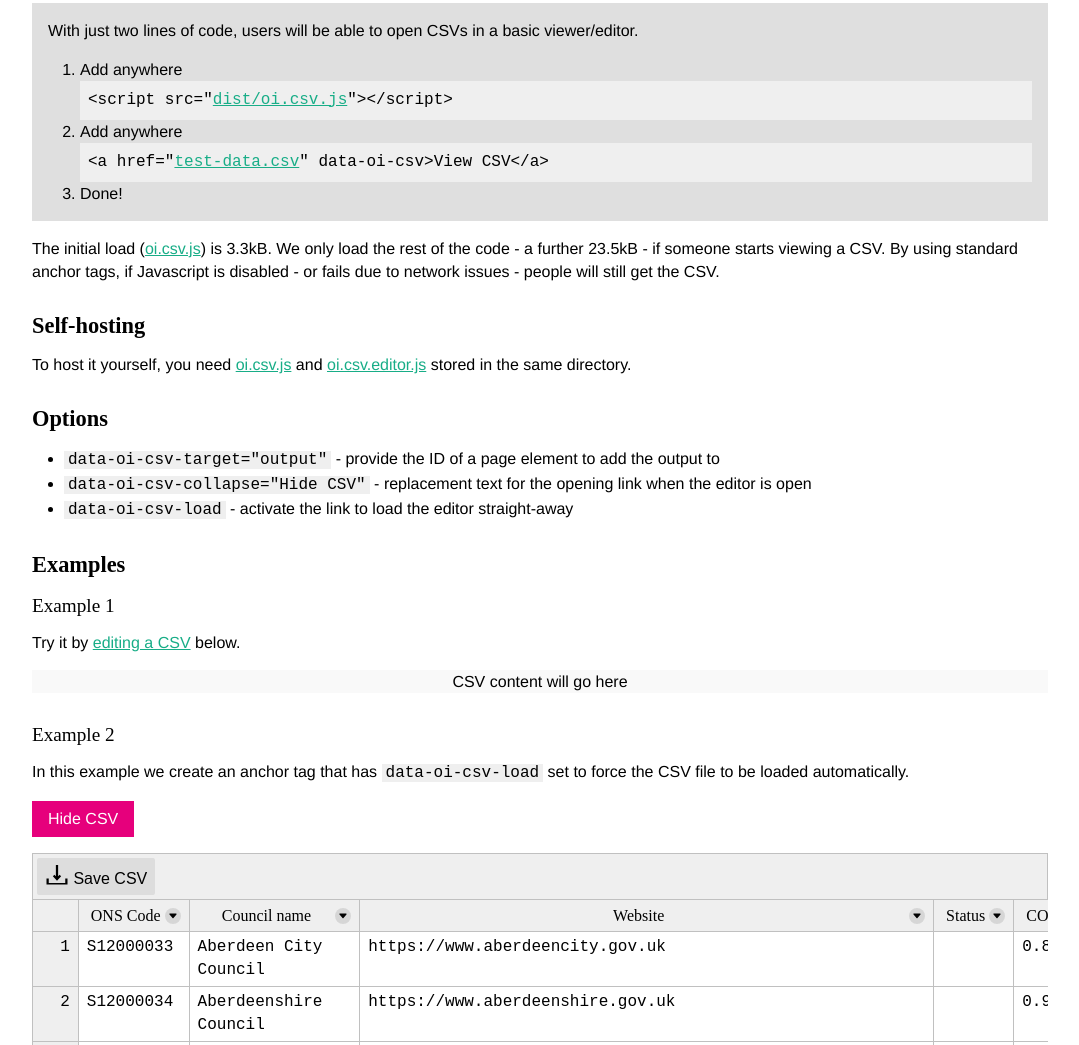
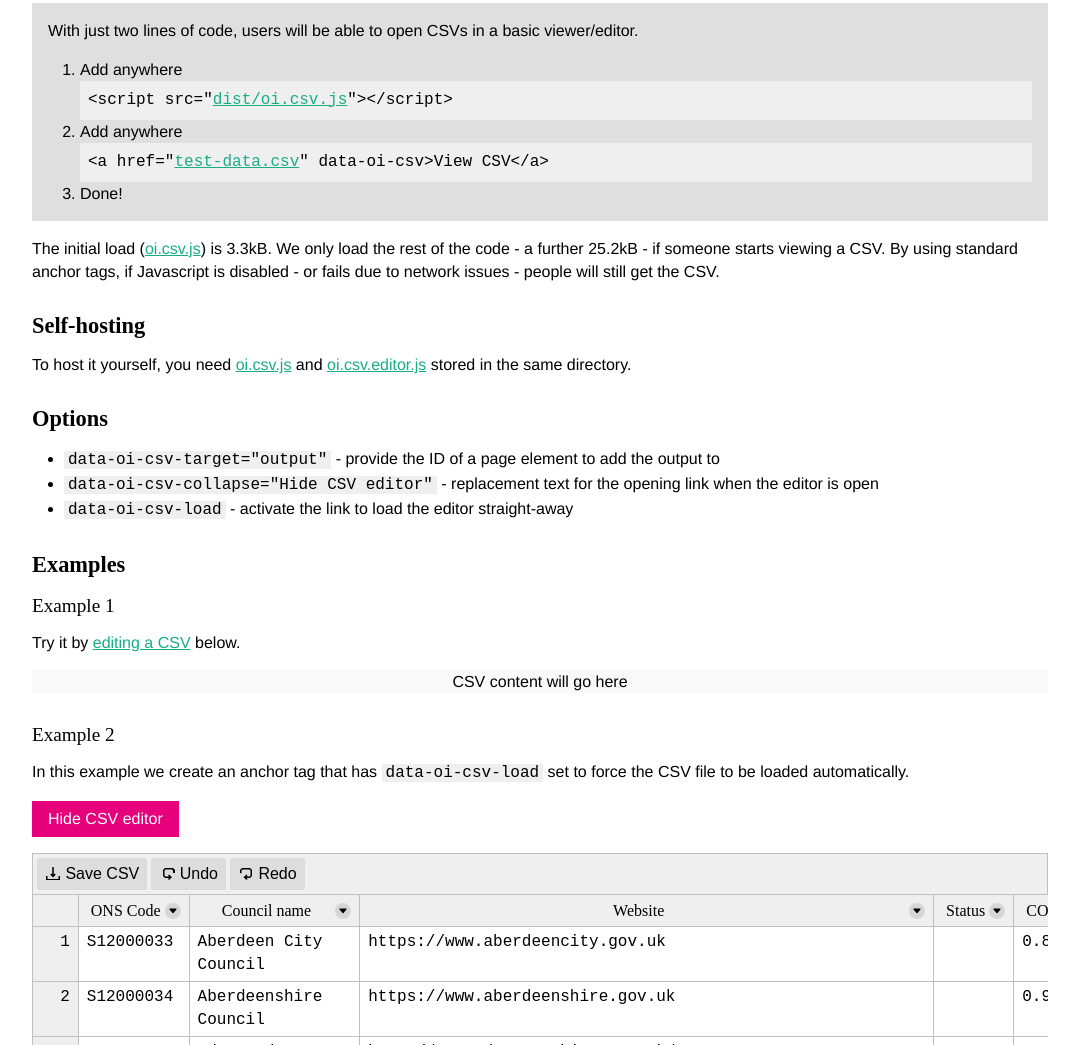
Before and after one commit to open-innovations/oi.csv.js, a plain HTML site: page index.html in a window 1280 px wide. Shown: the part 569-1614 px from the top of the page, without its empty margins (100-1179 px from the left). Drawn offline with Linux system fonts and the light colour scheme; a web font is replaced by a local one.

Commit message:
Add undo/redo

```diff
--- a/dist/oi.csv.editor.js
+++ b/dist/oi.csv.editor.js
@@ -18,9 +18,9 @@
 	var styles = document.createElement('style');
 	styles.innerHTML = `
 	.oi-viz-wrapper { --bg: #efefef; --border: silver; --hover: rgba(249, 188, 38,0.4); --select: rgba(11, 87, 208, 0.2); --select-hover: rgba(11, 87, 208, 0.4); --select-border: rgba(11, 87, 208, 1); }
-	.oi-menu-bar { background: var(--bg); padding: 0.25rem; border: 1px solid var(--border); }
+	.oi-menu-bar { background: var(--bg); padding: 0.25rem; border: 1px solid var(--border); text-align: left; display: flex; gap: 0.25em; }
 	.oi-menu-bar button { font-size:1em; padding: 0.25em 0.5em; line-height: 0; line-height: 1.5rem; border-radius: 2px; background: #ddd; }
-	.oi-menu-bar button svg { width: 1.5rem; height: 1.5rem; vertical-align: -.125em; }
+	.oi-menu-bar button svg { width: 1em; height: 1em; vertical-align: -.125em; }
 	.oi-viz-table-holder { overflow: auto; max-width: 100%; max-height: 80vh; }
 	.oi-viz-table { border-collapse: separate; }
 	.oi-viz-table td.row { text-align: right; }
@@ -48,7 +48,7 @@
 	document.head.prepend(styles);
 
 	OI.CSVEditor = function(lnk,opts){
-		var n,v,raw,msg,_url,el,loading,table,menu,holder,wrapper,_obj,_open = false;
+		var n,v,raw,msg,_url,el,loading,table,menu,holder,wrapper,_obj,_open = false,memory = [],_memory = 0;
 		if(!opts) opts = {};
 
 		n = "OI CSVEditor";
@@ -290,7 +290,7 @@
 			}
 			return this;
 		};
-		this.updateTable = function(){
+		this.updateTable = function(nosave){
 			var c,r,th,tr,nc,html;
 
 			if(!table){
@@ -298,12 +298,10 @@
 				table = el.querySelector('table');
 				holder = el.querySelector('.oi-viz-table-holder');
 				wrapper = el.querySelector('.oi-viz-wrapper');
-				// Create a save button
-				var save = document.createElement('button');
-				save.innerHTML = '<svg xmlns="http://www.w3.org/2000/svg" fill="currentColor" viewBox="0 0 16 16"><path d="M7.25,2h1.5v7.5l1,-1 1,1 -2.75,3 -2.75,-3 1,-1 1,1 v-7.5zM1,15 v-4h1.5v3h11v-3h1.5v4h-14z" /></svg> Save CSV';
-				save.setAttribute('aria-label','Save CSV');
-				save.addEventListener('click',function(){ _obj.saveCSV(); });
-				el.querySelector('.oi-menu-bar').appendChild(save);
+				menubar = el.querySelector('.oi-menu-bar');
+				var save = addButton(menubar,{'label':'Save CSV','html':'<svg xmlns="http://www.w3.org/2000/svg" fill="currentColor" viewBox="0 0 16 16"><path d="M7.25,2h1.5v7.5l1,-1 1,1 -2.75,3 -2.75,-3 1,-1 1,1 v-7.5zM1,15 v-4h1.5v3h11v-3h1.5v4h-14z" /></svg> Save CSV','click':function(){ _obj.saveCSV(); }});
+				var undo = addButton(menubar,{'label':'Undo','html':'<svg xmlns="http://www.w3.org/2000/svg" fill="currentColor" viewBox="0 0 16 16"><path d="M14,8v-2.5l-1,-1h-6.5l-1,1v5l1,1h3.5l-1,-1 1,-1 3,2.75 -3,2.75 -1,-1 1,-1h-4l-2,-2v-6l2,-2h8l2,2v3z" /></svg> Undo','click':function(){_obj.loadMemory(1);}});
+				var redo = addButton(menubar,{'label':'Redo','html':'<svg xmlns="http://www.w3.org/2000/svg" fill="currentColor" viewBox="0 0 16 16"><path d="M2,8v-3l2,-2h8l2,2v6l-2,2h-3.5l1,1 -1,1 -3,-2.75 3,-2.75 1,1 -1,1h3l1,-1v-5l-1,-1h-7l-1,1v3z" /></svg> Redo','click':function(){_obj.loadMemory(-1);}});
 			}
 
 			html = '';
@@ -436,7 +434,7 @@
 			}else{
 				msg.log('No data loaded.');
 			}
-			this.updateCSV();
+			this.updateCSV(nosave);
 			return this;
 		};
 		this.updateByDom = function(e){
@@ -471,7 +469,7 @@
 			}
 			return this;
 		};
-		this.updateCSV = function(){
+		this.updateCSV = function(nosave){
 			this._csv = this.buildCSV();
 
 			// Update original source
@@ -480,6 +478,18 @@
 				a.value = this._csv;
 			}
 
+			if(!nosave){
+				// Store memory
+				if(_memory > 0){
+					// Remove any memory before the current location (like over-write)
+					//memory = memory.slice(_memory,);
+					console.log('remove memory',_memory);
+				}
+				// Store the current situation
+				memory.unshift({'data':clone(this.data),'order':clone(this.order)});
+				// Remove old steps
+				if(memory.length > 20) memory = memory.slice(0,20);
+			}
 			return this;
 		};
 		this.buildCSV = function(){
@@ -502,7 +512,7 @@
 		};
 		this.saveCSV = function(){
 			var str,file,type,c,r,m,cols;
-			file = _url||"test.csv";
+			file = _url||"data.csv";
 			file = file.substring(file.lastIndexOf("\/")+1,);
 			type = "text/csv";
 
@@ -527,6 +537,23 @@
 		this.toggleMenu = function(e){
 			return menu.toggle(e);
 		};
+		this.loadMemory = function(delta){
+			_memory += delta;
+			if(_memory < 0){
+				_memory = 0;
+				delta = 0;
+			}else if(_memory >= memory.length){
+				_memory = memory.length-1;
+				delta = 0;
+			}
+			if(delta != 0){
+				// Load memory
+				this.data = clone(memory[_memory].data);
+				this.order = clone(memory[_memory].order);
+				this.updateTable(true);
+			}
+			return this;
+		}
 		addEventListener('keydown',function(e){
 			if(e.key=="Delete") _obj.delete();
 		});
@@ -536,6 +563,17 @@
 	function getRow(el){ return parseInt((el.hasAttribute('data-row') ? el : el.closest('[data-row]')).getAttribute('data-row')); }
 	function getCol(el){ var cel = (el.hasAttribute('data-col') ? el : el.closest('[data-col]'))||el; return parseInt(cel.getAttribute('data-col')); }
 	function getPos(el){ return {'col':getCol(el),'row':getRow(el)}; }
+	function clone(d){ return JSON.parse(JSON.stringify(d)); }
+	function addButton(el,opt){
+		if(!opt) opt = {};
+		var btn = document.createElement('button');
+		btn.innerHTML = opt.html||'Button';
+		if(opt.label) btn.setAttribute('aria-label',opt.label);
+		if(typeof opt.click) btn.addEventListener('click',opt.click);
+		el.appendChild(btn);
+		return btn;
+	}
+
 
 	function Menu(id,holder,items){
 		var ul = document.createElement('ul');
--- a/index.html
+++ b/index.html
@@ -69,7 +69,7 @@
 			<h2>Options</h2>
 			<ul>
 				<li><code>data-oi-csv-target="output"</code> - provide the ID of a page element to add the output to</li>
-				<li><code>data-oi-csv-collapse="Hide CSV"</code> - replacement text for the opening link when the editor is open</li>
+				<li><code>data-oi-csv-collapse="Hide CSV editor"</code> - replacement text for the opening link when the editor is open</li>
 				<li><code>data-oi-csv-load</code> - activate the link to load the editor straight-away</li>
 			</ul>
 
@@ -80,7 +80,7 @@
 
 			<h3>Example 2</h3>
 			<p>In this example we create an anchor tag that has <code>data-oi-csv-load</code> set to force the CSV file to be loaded automatically.</p>
-			<p><a href="test-data.csv" class="button c9-bg" data-oi-csv data-oi-csv-load data-oi-csv-collapse="Hide CSV" data-oi-csv-target="output2">Edit CSV</a></p>
+			<p><a href="test-data.csv" class="button c9-bg" data-oi-csv data-oi-csv-load data-oi-csv-collapse="Hide CSV editor" data-oi-csv-target="output2">Edit CSV</a></p>
 			<div id="output2"></div>
 
 			<h3>Example 3</h3>
@@ -462,7 +462,7 @@ Wyre,3,16,#1DD3A7,4,3,2,6,,32179,80485,28080,145699,,Wyre,
 Wyre Forest,1,8,#E6007C,2,,,2,1,28817,,,23244,35750,Wyre Forest,
 York,9,17,#F9BC26,14,18,10,12,4,202898,756701,121329,308399,72620,York,
 </textarea>
-			<button data-oi-csv data-oi-csv-src="csv3" data-oi-csv-target="output3" data-oi-csv-collapse="Hide table" class="c9-bg">Edit as table</button>
+			<button data-oi-csv data-oi-csv-src="csv3" data-oi-csv-target="output3" data-oi-csv-collapse="Hide CSV editor" class="c9-bg">Edit as table</button>
 			<div id="output3"></div>
 		</div>
 	</div>
```
